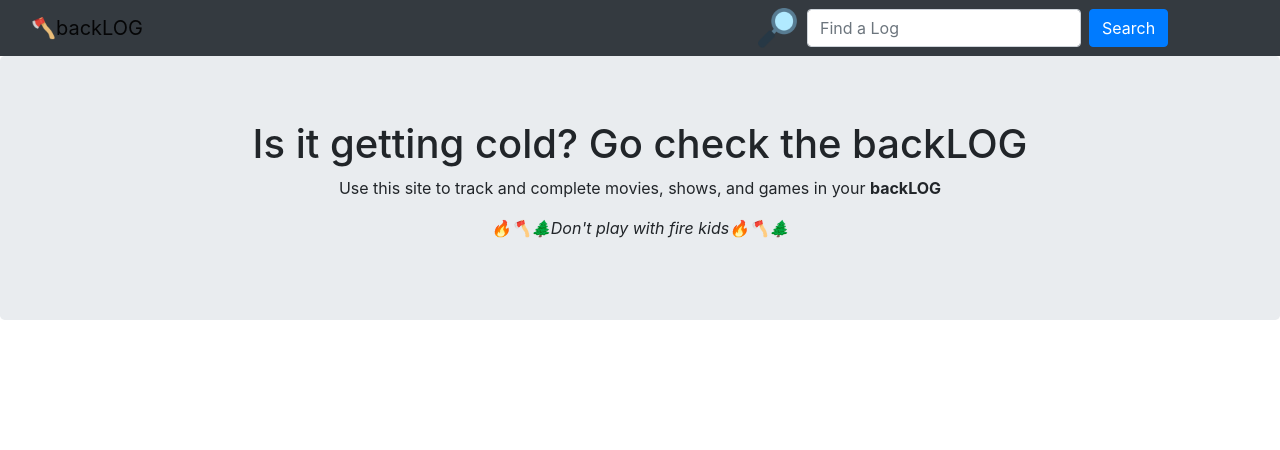
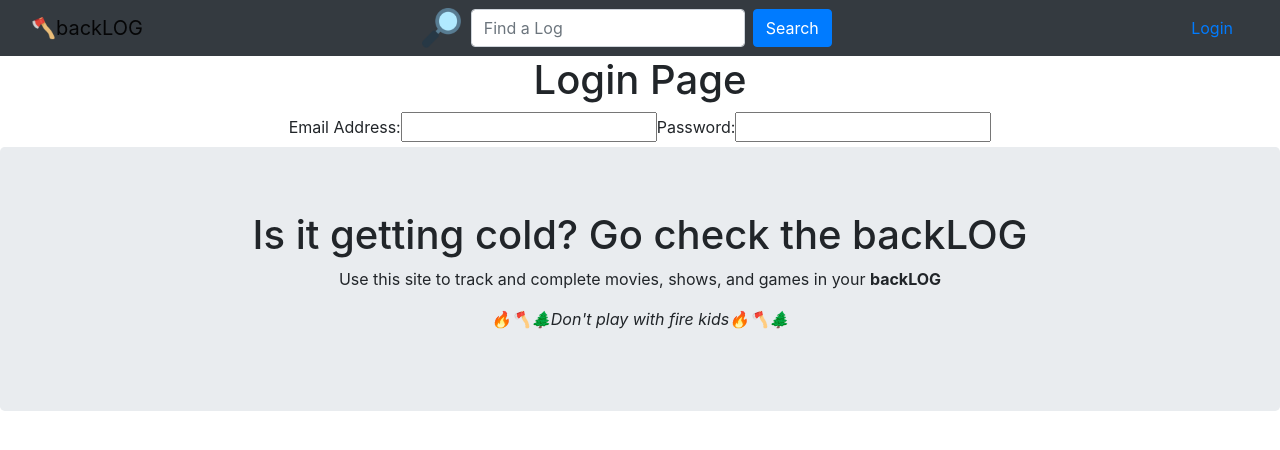
Before and after one commit to Yared-Negash/backlog-tracker, a React (Create React App) app: page /login in a window 1280 px wide. Shown: the top 450 px of the page. Built offline with nearby package versions, Linux system fonts and the light colour scheme.

Commit message:
login route and setup for Search route soon

```diff
--- a/src/App.js
+++ b/src/App.js
@@ -1,14 +1,22 @@
 import Header from "./components/Header"
 import IntroJumbo from "./components/IntroJumbo"
 import LogList from "./components/LogList"
+import Login from './components/Login'
+import Home from './components/Home'
 
+import {
+  BrowserRouter as Router,
+  Switch,
+  Route,
+  Link
+} from "react-router-dom";
 import './App.css';
 import { useState } from 'react';
 
 function App() {
   const [logList, setLogList] = useState([]);
 
-  function updateLogList(item){
+  function updateLogList(item) {
     setLogList([...item]);
   }
   return (
@@ -16,6 +24,9 @@ function App() {
       <Header
         searchNewLog={updateLogList}
       />
+      <Router>
+        <Route path='/login' exact component={Login} />
+      </Router>
       <LogList
         logCardList={logList}
       />
@@ -23,4 +34,15 @@ function App() {
   );
 }
 
+/*
+<Route path='/' exact component={Home} logCardList={logList}/>
+
+  <Route path='/' exact render={() => {
+          (<LogList
+            logCardList={logList}
+          />)
+
+        }} />
+*/
+
 export default App;
--- a/src/components/Header.jsx
+++ b/src/components/Header.jsx
@@ -1,5 +1,6 @@
 import React from "react";
 import Navbar from 'react-bootstrap/Navbar';
+import Nav from 'react-bootstrap/Nav'
 import Container from 'react-bootstrap/Container';
 import SearchLog from "./SearchLog";
 
@@ -8,10 +9,11 @@ function Header(props) {
   return (
     <Navbar bg="dark" expand="lg" sticky="top">
       <Container fluid >
-        <Navbar.Brand className="mr-sm-6" href="#home">🪓backLOG</Navbar.Brand>
+        <Navbar.Brand className="mr-sm-6" href="/">🪓backLOG</Navbar.Brand>
         <SearchLog
           setLogList={props.searchNewLog}
         />
+        <Nav.Link href="/Login">Login</Nav.Link>
       </Container>
     </Navbar>);
 }
--- /dev/null
+++ b/src/components/Home.jsx
@@ -0,0 +1,11 @@
+import LogList from "./LogList"
+
+function Home(props) {
+    return (
+        <LogList
+            logCardList={props.logCardList}
+        />
+    );
+}
+
+export default Home;
--- /dev/null
+++ b/src/components/Login.jsx
@@ -0,0 +1,19 @@
+import React from 'react'
+
+
+function Login() {
+    return (
+        <div>
+            <h1>Login Page</h1>
+            <form>
+                <label for="email">Email Address:</label>
+                <input type="text" id="email" name="email"/>
+                <label for="pwd">Password:</label>
+                <input type="password" id="pwd" name="pwd" />
+            </form>
+        </div>
+    );
+}
+
+
+export default Login;
```
